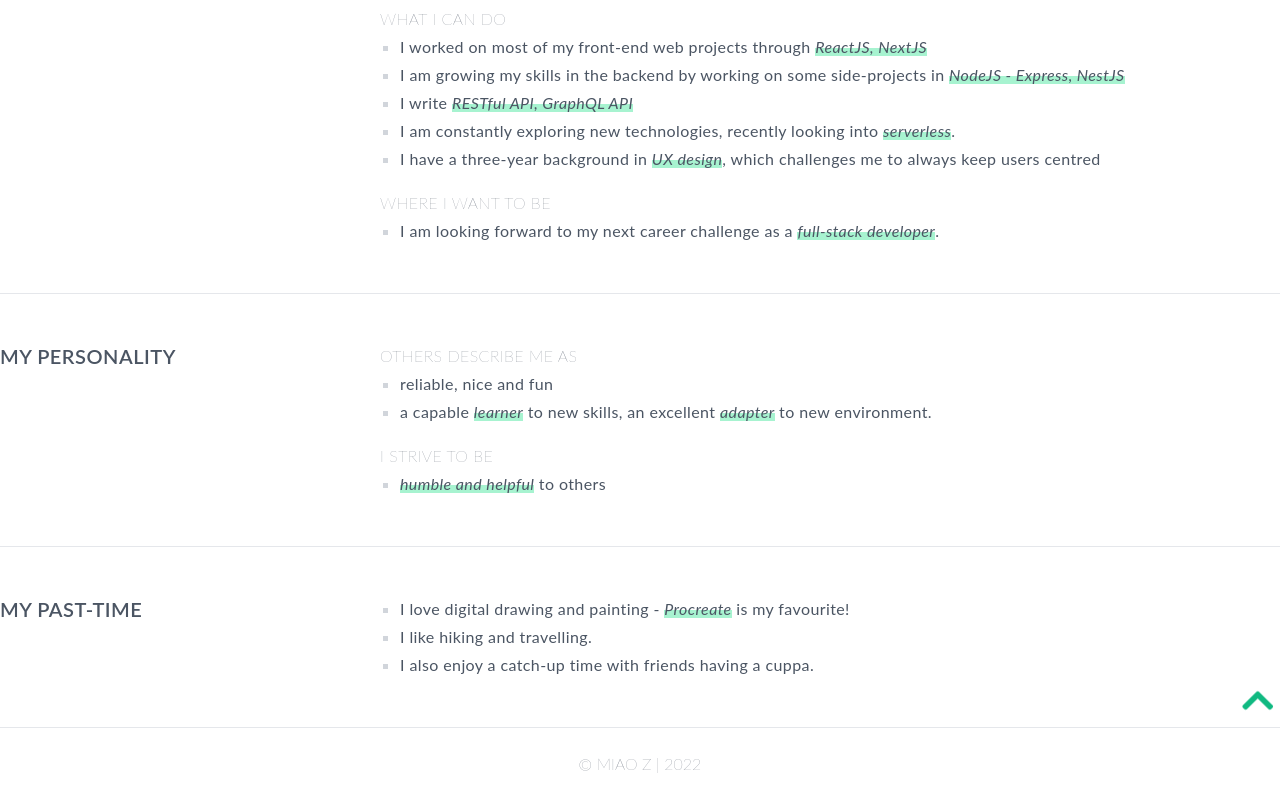
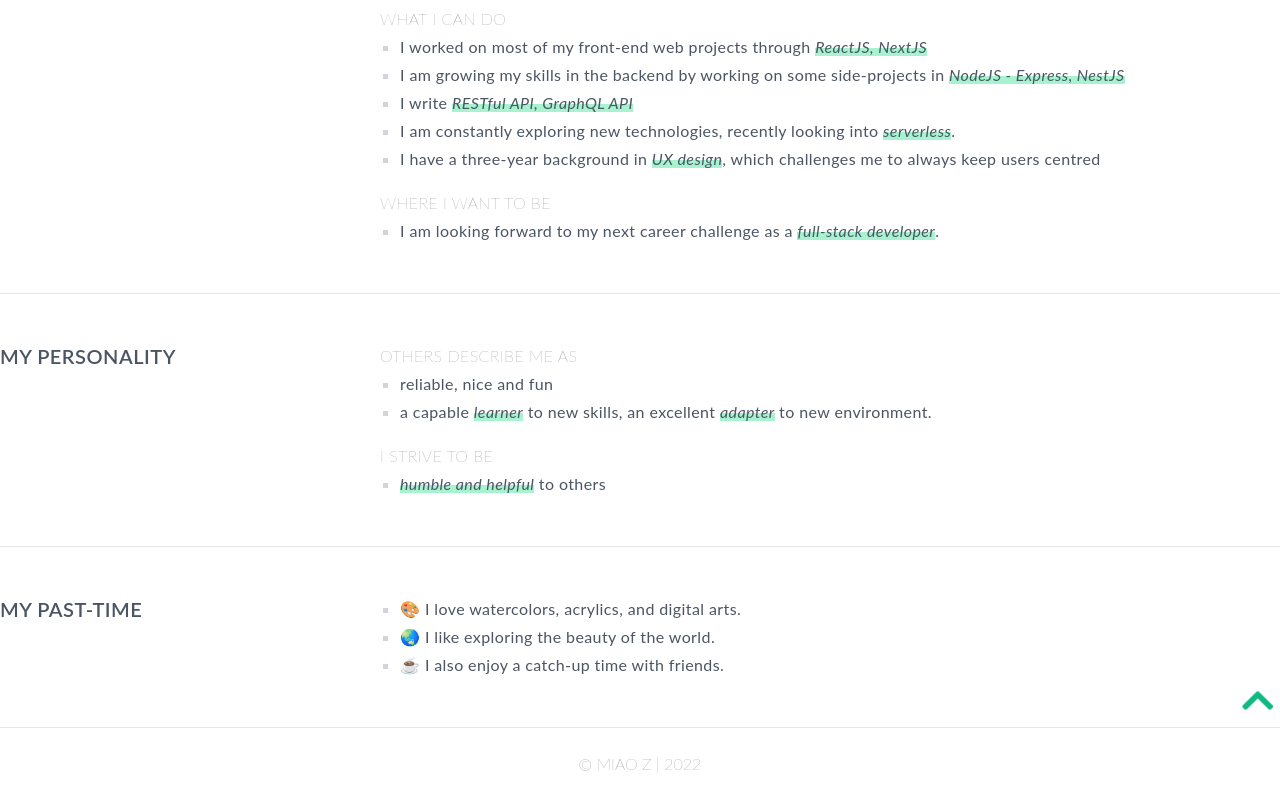
Before and after one commit to miaozhaod/portfolio, a React (Create React App) app: page /#/ in a window 1280 px wide. Shown: the part 560-1360 px from the top of the page. Built offline with nearby package versions, Linux system fonts and the light colour scheme; what @tailwindcss/typography would draw is missing.

Commit message:
Update pasttime wording

```diff
--- a/src/app/pages/Home/components/Pasttime.jsx
+++ b/src/app/pages/Home/components/Pasttime.jsx
@@ -16,13 +16,10 @@ export default function Pasttime() {
       <Details>
         <List>
           <ListItem>
-            I love digital drawing and painting -{" "}
-            <Highlighter>Procreate</Highlighter> is my favourite!
+            🎨 I love watercolors, acrylics, and digital arts.
           </ListItem>
-          <ListItem>I like hiking and travelling.</ListItem>
-          <ListItem>
-            I also enjoy a catch-up time with friends having a cuppa.{" "}
-          </ListItem>
+          <ListItem>🌏 I like exploring the beauty of the world.</ListItem>
+          <ListItem>☕️ I also enjoy a catch-up time with friends. </ListItem>
         </List>
       </Details>
     </Wrapper>
```
